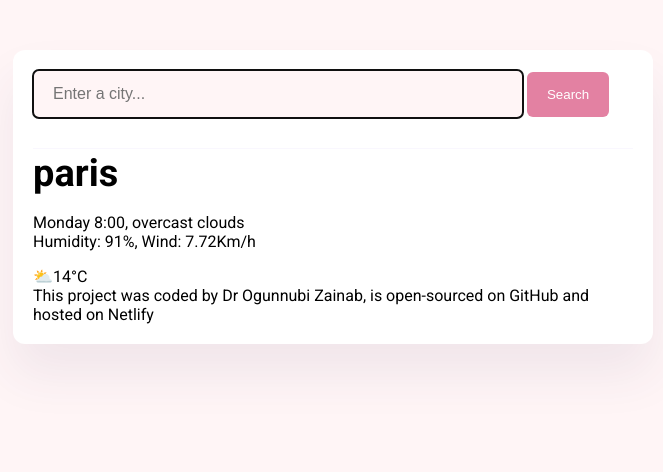
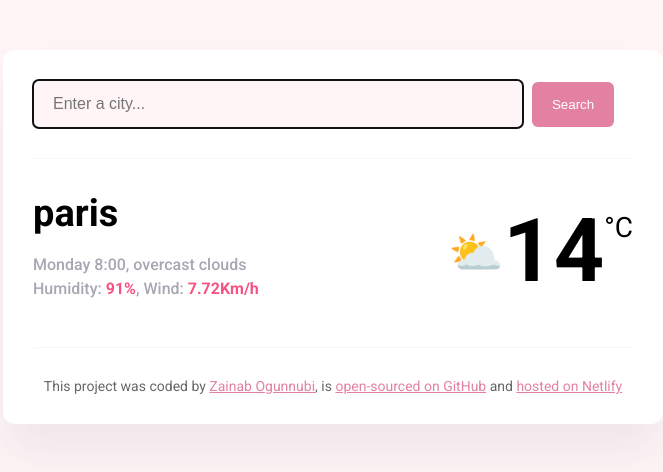
Before and after one commit to Dr-ogunnubi/my-forecast-project, a plain HTML site: page index.html in a window 1280 px wide. Shown: the whole page, without its empty margins (307-970 px from the left). Drawn offline with Linux system fonts and the light colour scheme.

Commit message:
completed current weather css and added  links to footer

```diff
--- a/index.html
+++ b/index.html
@@ -26,18 +26,41 @@
           <input type="submit" value="Search" class="city-search" />
         </form>
       </header>
-      <main>
+      <main class="current-container">
         <h1>paris</h1>
-        <p>
-          Monday 8:00, overcast clouds
-          <br />
-          Humidity: 91%, Wind: 7.72Km/h
-        </p>
-        <div>⛅14°C</div>
+        <div class="current-weather-container">
+          <p>
+            Monday 8:00, overcast clouds
+            <br />
+            Humidity: <strong> 91%</strong>, Wind: <strong> 7.72Km/h</strong>
+          </p>
+          <div class="current-weather-temperature">
+            <div class="current-temperature-icon" id="current-temperature-icon">
+              ⛅
+            </div>
+            <div class="current-temperature-value" id="temperature-value">
+              14
+            </div>
+            <div class="current-temperature-unit" id="temperature-unit">°C</div>
+          </div>
+        </div>
       </main>
       <footer>
-        This project was coded by Dr Ogunnubi Zainab, is open-sourced on GitHub
-        and hosted on Netlify
+        This project was coded by
+        <a href="https://github.com/Dr-ogunnubi" target=" _blank"
+          >Zainab Ogunnubi</a
+        >, is
+        <a
+          href="https://github.com/Dr-ogunnubi/my-forecast-project"
+          target=" _blank"
+          >open-sourced on GitHub</a
+        >
+        and
+        <a
+          href="https://my-first-complete-project.netlify.app/"
+          target=" _blank"
+          >hosted on Netlify</a
+        >
       </footer>
     </div>
   </body>
--- a/src/style.css
+++ b/src/style.css
@@ -5,7 +5,7 @@ body {
 }
 .container {
   max-width: 600px;
-  padding: 20px;
+  padding: 30px;
   background-color: white;
   display: block;
   margin: 0 auto;
@@ -16,6 +16,26 @@ h1 {
   margin: 0;
   font-size: 38px;
   line-height: 48px;
+  padding-top: 30px;
+}
+p {
+  font-size: 16px;
+  color: rgba(39, 33, 66, 0.4);
+  line-height: 24px;
+  font-weight: 500;
+}
+strong {
+  color: #f65282;
+}
+footer {
+  border-top: 1px solid #f9f7fe;
+  padding: 30px 0 0 0;
+  text-align: center;
+  font-size: 14px;
+  color: rgba(0, 0, 0, 0.6);
+}
+a {
+  color: rgb(227, 129, 162);
 }
 .form-container {
   border-bottom: 1px solid #f9f7fe;
@@ -35,4 +55,27 @@ h1 {
   color: white;
   background-color: rgb(227, 129, 162);
   border: none;
+  margin-left: 5px;
 }
+.current-weather-container {
+  display: flex;
+  justify-content: space-between;
+  padding-bottom: 30px;
+}
+.current-weather-temperature {
+  display: flex;
+}
+.current-temperature-icon {
+  font-size: 44px;
+  margin-top: -10px;
+}
+.current-temperature-value {
+  margin-top: -30px;
+  font-size: 88px;
+  line-height: 88px;
+  font-weight: bold;
+}
+.current-temperature-unit {
+  margin-top: -26px;
+  font-size: 28px;
+}
```
